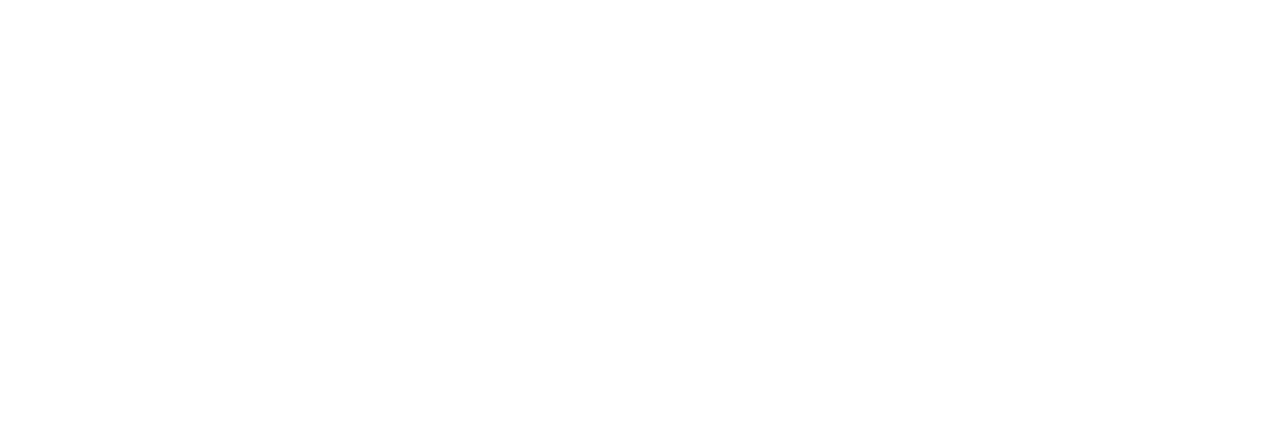
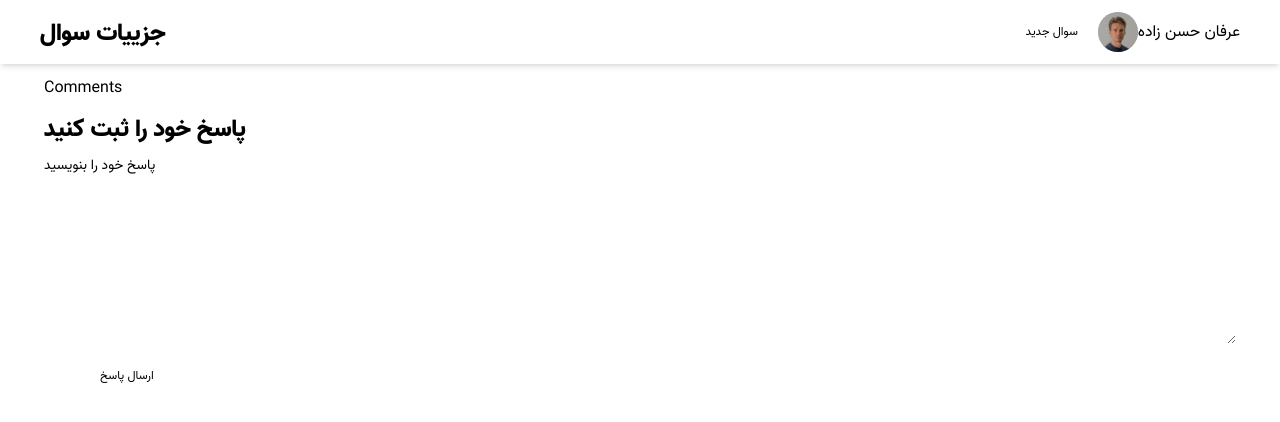
Before and after one commit to Erfiiii/Questions-challenge, a React (Create React App) app: page /question/1 in a window 1280 px wide. Shown: the top 422 px of the page. Built offline with nearby package versions, Linux system fonts and the light colour scheme.

Commit message:
add router and questions and question pages

```diff
--- a/src/App.tsx
+++ b/src/App.tsx
@@ -1,9 +1,12 @@
 import React from 'react';
+import { AppRouter } from './AppRouter';
 import './assets/fonts/css/font.css'
 
 const App: React.FC = ()=> {
   return (
-    <div />
+    <div className="bg-gray-50 h-screen">
+      <AppRouter/>
+    </div>
   );
 }
 
--- /dev/null
+++ b/src/AppRouter.tsx
@@ -0,0 +1,19 @@
+import React, { PropsWithChildren } from 'react';
+import { BrowserRouter, Route, Routes } from 'react-router-dom';
+import { QuestionPageLoader } from './pages/question';
+import { QuestionsPageLoader } from './pages/questions';
+
+interface OwnProps { };
+
+type Props = PropsWithChildren<OwnProps>;
+
+export function AppRouter(props: Props) {
+    return (
+        <BrowserRouter>
+            <Routes>
+                <Route path='/' element={<QuestionsPageLoader />} />
+                <Route path='/question/:id' element={<QuestionPageLoader/>}/>
+            </Routes>
+        </BrowserRouter>
+    )
+}
--- /dev/null
+++ b/src/pages/question/QuestionPage.tsx
@@ -0,0 +1,26 @@
+import React, { PropsWithChildren } from 'react';
+import { Header } from '../../components/header';
+
+interface OwnProps { };
+
+type Props = PropsWithChildren<OwnProps>;
+
+export default function QuestionPage(props: Props) {
+    return (
+        <div className='relative'>
+            <Header title='جزییات سوال' />
+            <div className='flex flex-col p-5 m-6 mt-14'>
+                <div className='space-y-5'>
+                    Comments
+                </div>
+                <div className='flex-col space-y-2 mt-3'>
+                    <h3 className='text-lg'> پاسخ خود را ثبت کنید</h3>
+                    <p className='text-base'>پاسخ خود را بنویسید</p>
+                    <textarea className='w-full rounded-md h-40 p-2'/>
+                    <button className='px-10 py-1 bg-green-600 text-sm border-green-600 rounded-md ml-4 text-white'>ارسال پاسخ</button>
+                </div>
+            </div>
+
+        </div>
+    )
+}
--- /dev/null
+++ b/src/pages/question/QuestionPageLoader.tsx
@@ -0,0 +1,13 @@
+import React, { PropsWithChildren } from 'react';
+
+const QuestionPage = React.lazy(() => import(/* webpackChunkName: "questions-page" */ './QuestionPage'));
+
+interface OwnProps {}
+
+export type Props = PropsWithChildren<OwnProps>;
+
+export function QuestionPageLoader(props: Props) {
+  return (
+      <QuestionPage />
+  );
+}
--- /dev/null
+++ b/src/pages/question/index.ts
@@ -0,0 +1 @@
+export {QuestionPageLoader} from './QuestionPageLoader'
--- /dev/null
+++ b/src/pages/questions/QuestionsPage.tsx
@@ -0,0 +1,20 @@
+import React, { PropsWithChildren } from 'react';
+import { Card } from '../../components/card';
+import { Header } from '../../components/header';
+import {MessageIcon, SadIcon, SmileIcon} from "../../assets/icons";
+
+interface OwnProps {
+};
+
+type Props = PropsWithChildren<OwnProps>;
+
+export default function QuestionsPage(props: Props) {
+    return (
+        <div className='relative'>
+            <Header title='لیست سوالات' />
+            <div className='flex flex-col p-5 m-6 space-y-5 mt-14'>
+               Questions
+            </div>
+        </div>
+    )
+}
--- /dev/null
+++ b/src/pages/questions/QuestionsPageLoader.tsx
@@ -0,0 +1,13 @@
+import React, { PropsWithChildren } from 'react';
+
+const QuestionsPage = React.lazy(() => import(/* webpackChunkName: "questions-page" */ './QuestionsPage'));
+
+interface OwnProps {}
+
+export type Props = PropsWithChildren<OwnProps>;
+
+export function QuestionsPageLoader(props: Props) {
+  return (
+      <QuestionsPage />
+  );
+}
--- /dev/null
+++ b/src/pages/questions/index.ts
@@ -0,0 +1 @@
+export {QuestionsPageLoader} from './QuestionsPageLoader'
```
